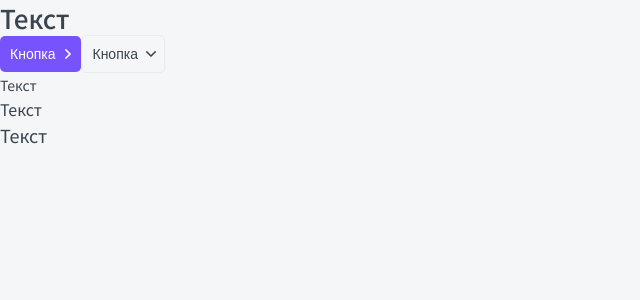
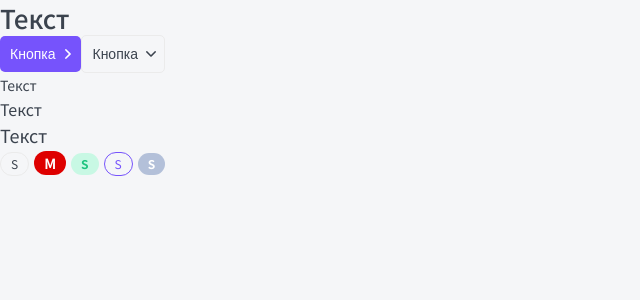
Before and after one commit to etozhenerk/topApp, a Next.js app: page / in a window 1280 px wide. Shown: the top 300 px of the page, without its empty margins (0-640 px from the left). Built offline with nearby package versions, Linux system fonts and the light colour scheme.

Commit message:
tag component

```diff
--- /dev/null
+++ b/components/Tag/Tag.module.css
@@ -0,0 +1,53 @@
+.tag {
+	display: inline-block;
+
+	box-sizing: border-box;
+	margin-right: 5px;
+
+	border-radius: 20px;
+}
+
+.s {
+	padding: 5px 10px;
+
+	font-size: 12px;
+	line-height: 12px;
+}
+
+.m {
+	padding: 5px 10px;
+
+	font-size: 14px;
+	line-height: 14px;
+}
+
+.ghost {
+	border: 1px solid var(--gray-light);
+}
+
+.red {
+	color: var(--white);
+	background: #DE0000;
+
+	font-weight: 600;
+}
+
+.gray {
+	color: var(--white);
+	background: #B3C0D9;
+
+	font-weight: 600;
+}
+
+.green {
+	color: var(--green);
+	background: var(--green-light);
+
+	font-weight: 600;
+}
+
+.primary {
+	color: var(--primary);
+	border: 1px solid var(--primary);
+	background: none;
+}
--- /dev/null
+++ b/components/Tag/Tag.tsx
@@ -0,0 +1,22 @@
+import { TagProps } from "./Tag.prop";
+import styles from "./Tag.module.css";
+import cn from "classnames";
+
+export const Tag = ({ size = "s", children, color = "ghost", href, className, ...props }: TagProps): JSX.Element => {
+    return (
+        <div
+            className={cn(styles.tag, className, {
+                [styles.s]: size === "s",
+                [styles.m]: size === "m",
+                [styles.ghost]: color === "ghost",
+                [styles.red]: color === "red",
+                [styles.gray]: color === "gray",
+                [styles.green]: color === "green",
+                [styles.primary]: color === "primary",
+            })}
+            {...props}
+        >
+            {href ? <a href={href}>{children}</a> : <>{children}</>}
+        </div>
+    );
+};
--- a/components/index.tsx
+++ b/components/index.tsx
@@ -1,3 +1,4 @@
 export * from "./Htag/Htag";
 export * from "./Button/Button";
 export * from "./Ptag/Ptag";
+export * from "./Tag/Tag";
--- a/pages/index.tsx
+++ b/pages/index.tsx
@@ -1,5 +1,5 @@
 import React from "react";
-import { HTag, Ptag } from "../components";
+import { HTag, Ptag, Tag } from "../components";
 import { Button } from "../components";
 
 export default function Home(): JSX.Element {
@@ -11,6 +11,11 @@
             <Ptag size="s">Текст</Ptag>
             <Ptag>Текст</Ptag>
             <Ptag size="l">Текст</Ptag>
+            <Tag size="s" color="ghost">S</Tag>
+            <Tag size="m" color="red">M</Tag>
+            <Tag size="s" color="green">S</Tag>
+            <Tag size="s" color="primary">S</Tag>
+            <Tag size="s" color="gray">S</Tag>
         </>
     );
 }
```
Also changed, not shown: components/Tag/Tag.prop.tsx (added, +8 -0 lines).
